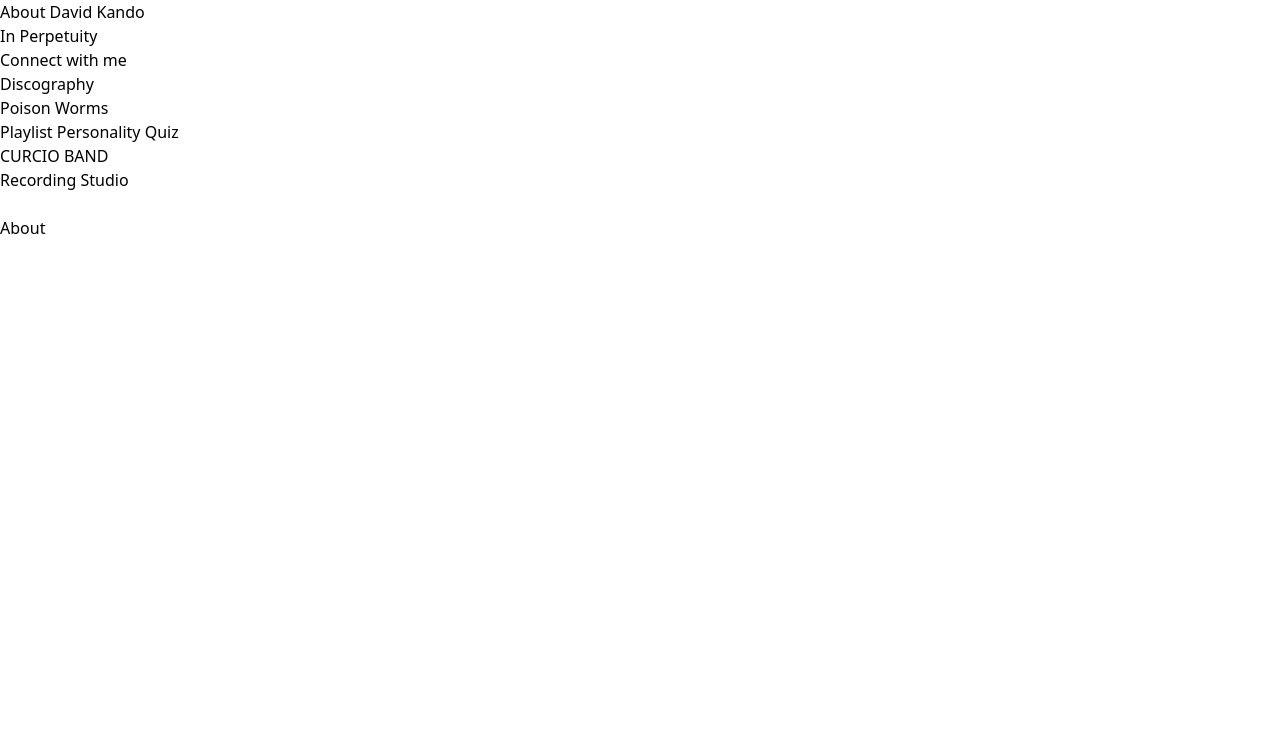
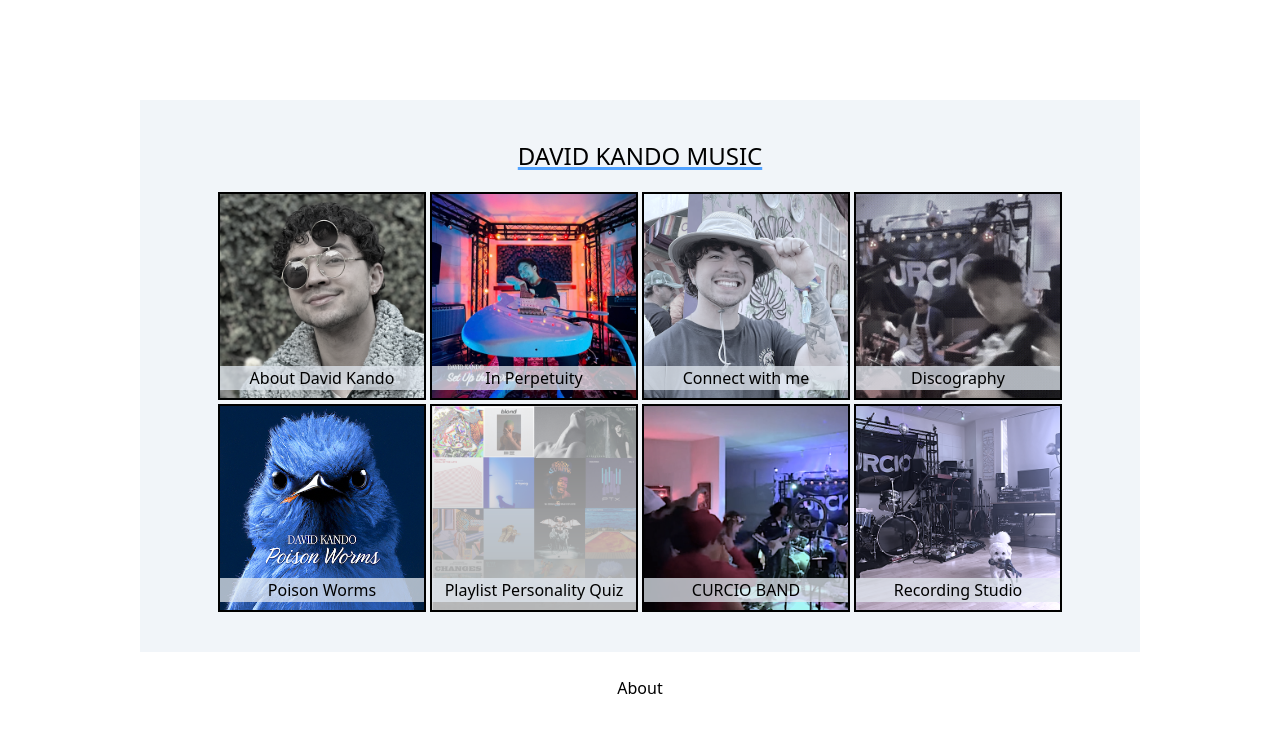
Before and after one commit to mkelly115/site, a Next.js app: page /about in a window 1280 px wide. Shown: the top 732 px of the page. Built offline with nearby package versions, Linux system fonts and the light colour scheme.

Commit message:
added tailwind.css styling for main landing page

```diff
--- a/app/layout.js
+++ b/app/layout.js
@@ -22,21 +22,36 @@ export default function RootLayout({ children }) {
   return (
     <html lang="en">
       <body
-        className={`${geistSans.variable} ${geistMono.variable} antialiased`}
+        className={`${geistSans.variable} ${geistMono.variable} antialiased flex justify-center items-center min-h-screen`}
       >
-        <div>
+        <div className="w-[1000px] flex flex-col items-center pt-4 pb-4">
+          <div className="w-full bg-slate-100 flex flex-col items-center pb-10 pt-10">
+            <div className="text-2xl mb-5 underline decoration-3 decoration-blue-400">
+              DAVID KANDO MUSIC
+            </div>
+            <div className="grid grid-cols-4 gap-1">
               {GRID_DATA_ITEMS.map((gridDataItem) => {
                 const { id, attributes } = gridDataItem;
 
-            return(
-              <div key={id}>
-              <Link href={attributes.href}>{attributes.text}</Link>
+                return (
+                  <Link key={id} href={attributes.href}>
+                    <div
+                      className={`${attributes.background} w-52 h-52 flex items-end border-black border-[2px]`}
+                    >
+                      <div
+                        className={`bg-slate-200/75 w-full text-center mb-2 hover:text-white hover:bg-slate-700/75`}
+                      >
+                        {attributes.text}
                       </div>
-            )
+                    </div>
+                  </Link>
+                );
               })}
+            </div>
           </div>
           <br />
           {children}
+        </div>
       </body>
     </html>
   );
```
Lines whose indentation alone changed are shown as unchanged.
